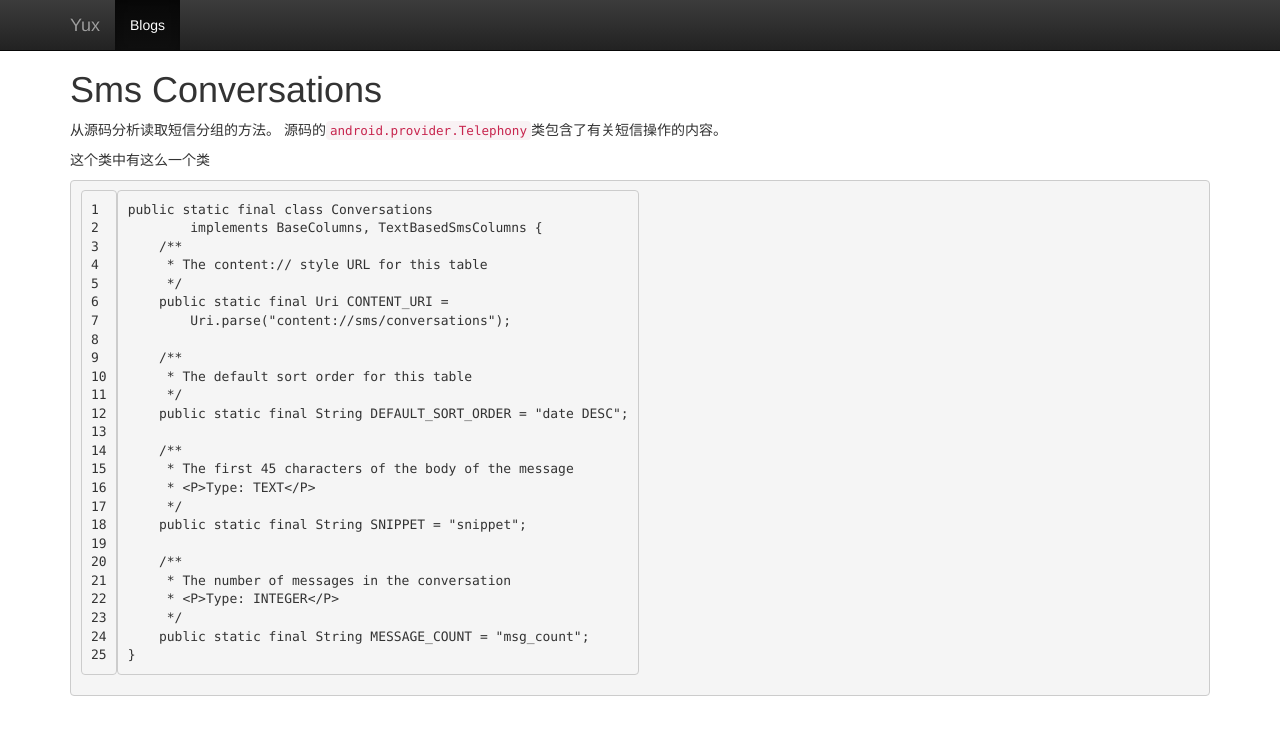
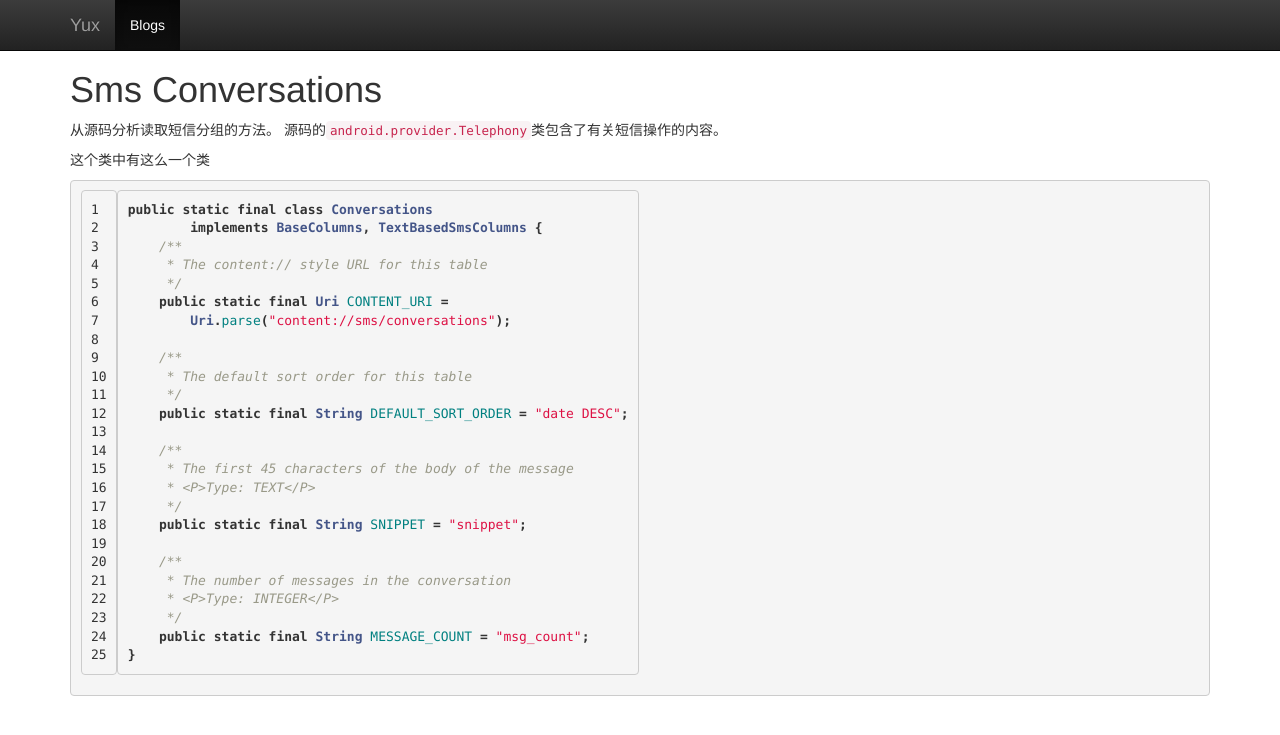
Before and after one commit to pulsaryu/blog, a Jekyll site: the page built from _posts/2013-10-12-sms-conversations.md, in a window 1280 px wide. Shown: the top 735 px of the page. Built offline with Jekyll 4.4.1, drawn with Linux system fonts in a browser that asks for light colours; nearby versions of some CDN libraries; Markdown is read by kramdown in place of the engine named in the settings; comment, search, counter and statistics services are not loaded.

Commit message:
Update default.html

```diff
--- a/_layouts/default.html
+++ b/_layouts/default.html
@@ -11,6 +11,7 @@
     <!-- Optional theme -->
     <link rel="stylesheet" href="//netdna.bootstrapcdn.com/bootstrap/3.0.0/css/bootstrap-theme.min.css">
     <link rel="stylesheet" href="/stylesheets/styles.css">
+    <link rel="stylesheet" href="/stylesheets/syntax.css">
 </head>
 <body>
 
```
